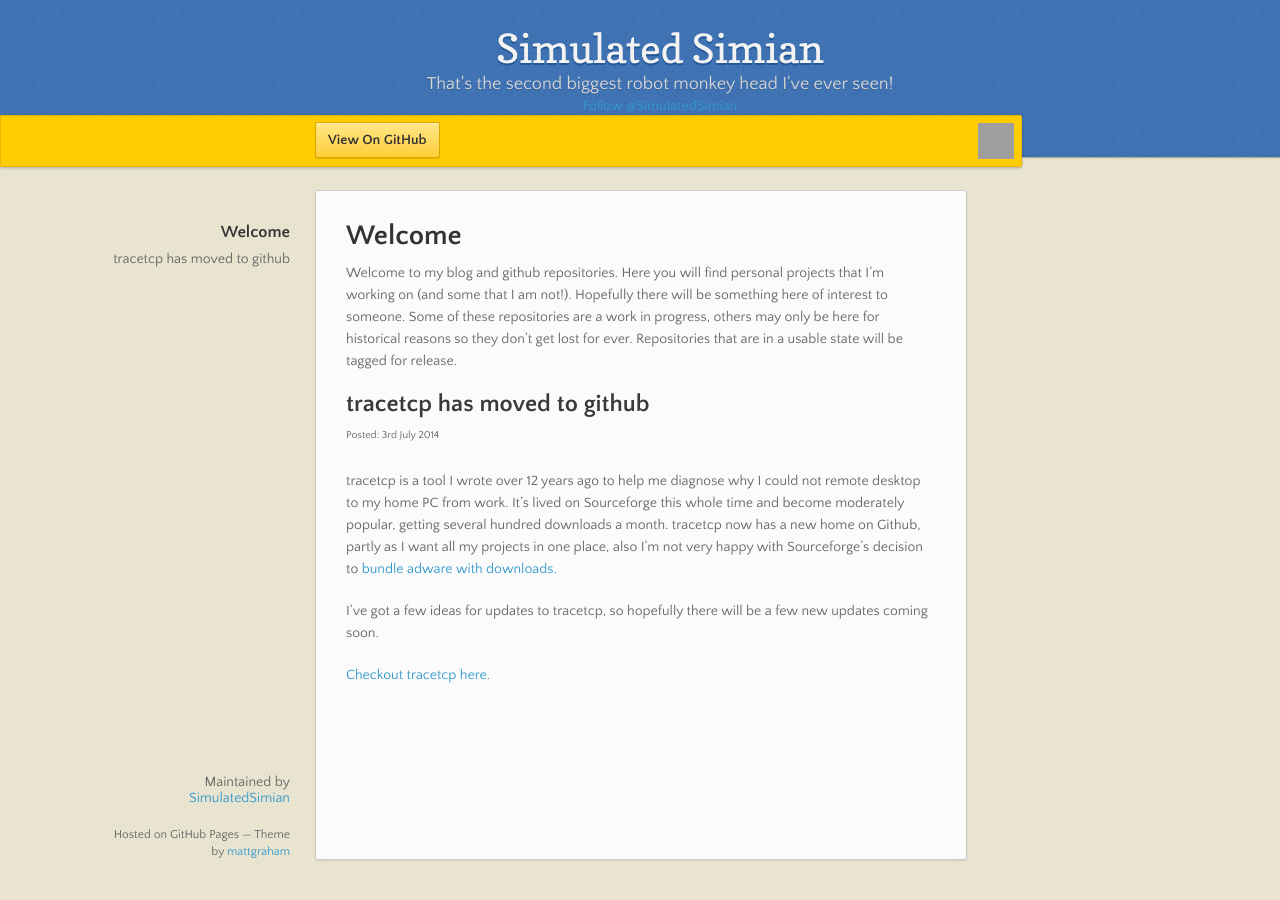
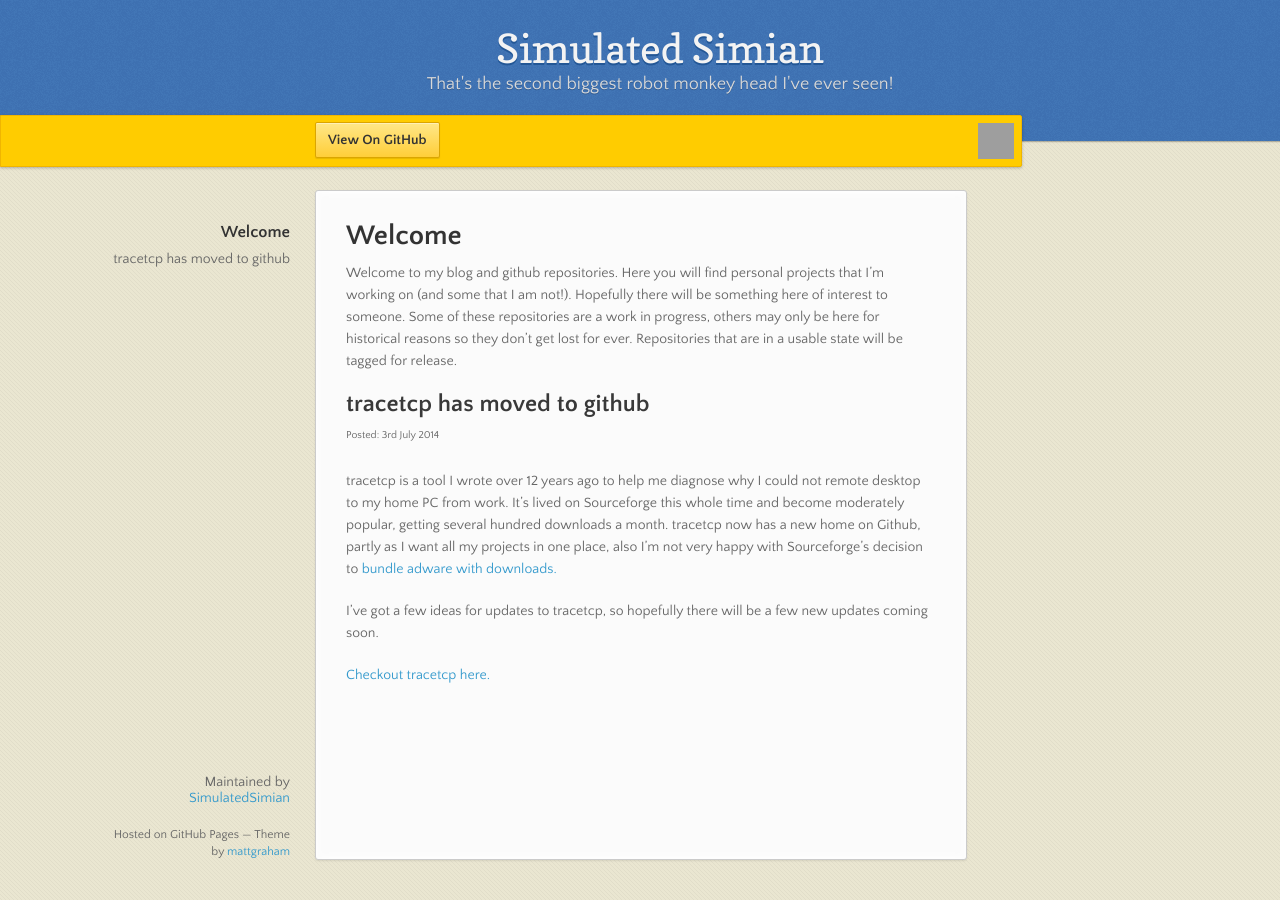
Before and after one commit to SimulatedSimian/SimulatedSimian.github.io, a Jekyll site: the page built from index.md, in a window 1280 px wide. Built offline with Jekyll 4.4.1, drawn with Linux system fonts in a browser that asks for light colours; nearby versions of some CDN libraries; Markdown is read by kramdown in place of the engine named in the settings; comment, search, counter and statistics services are not loaded; grey boxes are pictures that could not be loaded.

Commit message:
Update stdmain.html

```diff
--- a/_layouts/stdmain.html
+++ b/_layouts/stdmain.html
@@ -30,10 +30,6 @@
       <header>
         <h1>{{page.projectname}}</h1>
         <p>{{page.projectdesc}}</p>
-        <div class="twitter-holder">
-          <a href="https://twitter.com/SimulatedSimian" class="twitter-follow-button" data-show-count="false">Follow @SimulatedSimian</a>
-        </div>
-        <script>!function(d,s,id){var js,fjs=d.getElementsByTagName(s)[0],p=/^http:/.test(d.location)?'http':'https';if(!d.getElementById(id)){js=d.createElement(s);js.id=id;js.src=p+'://platform.twitter.com/widgets.js';fjs.parentNode.insertBefore(js,fjs);}}(document, 'script', 'twitter-wjs');</script>
       </header>
 
       <div id="banner">
```
